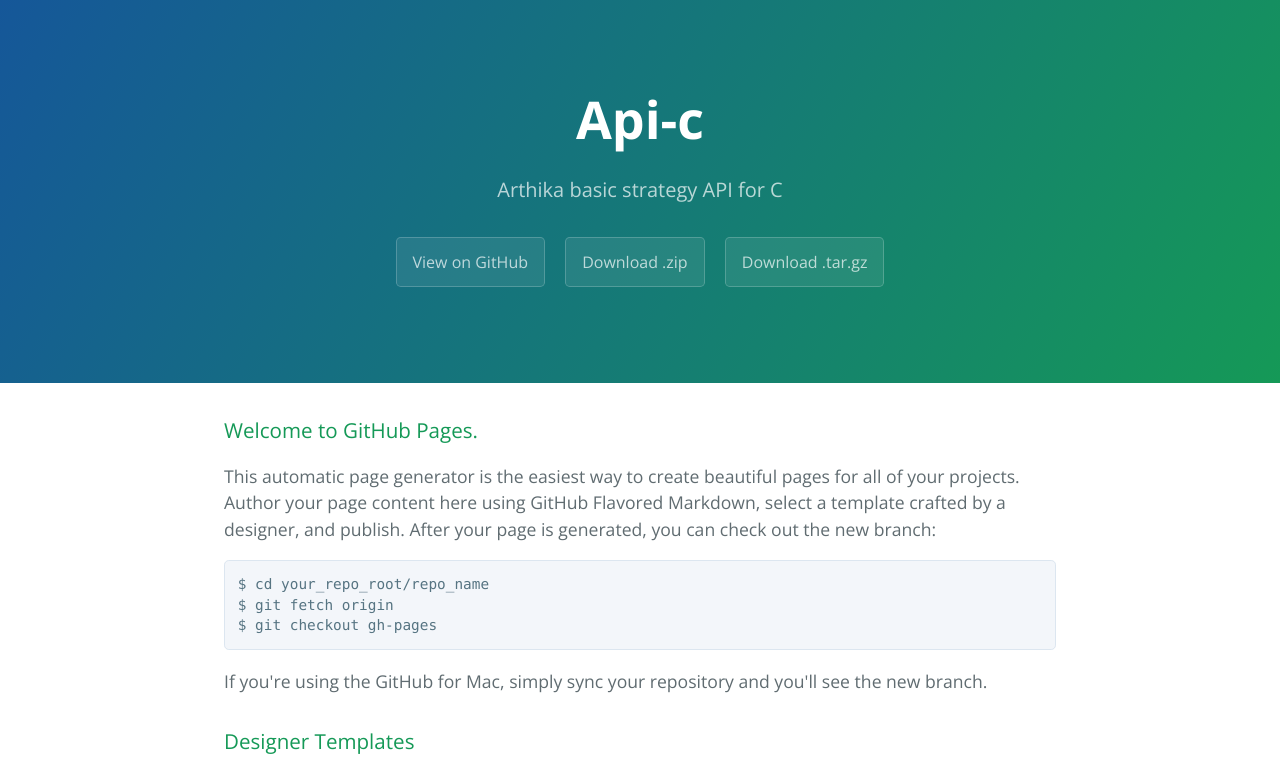
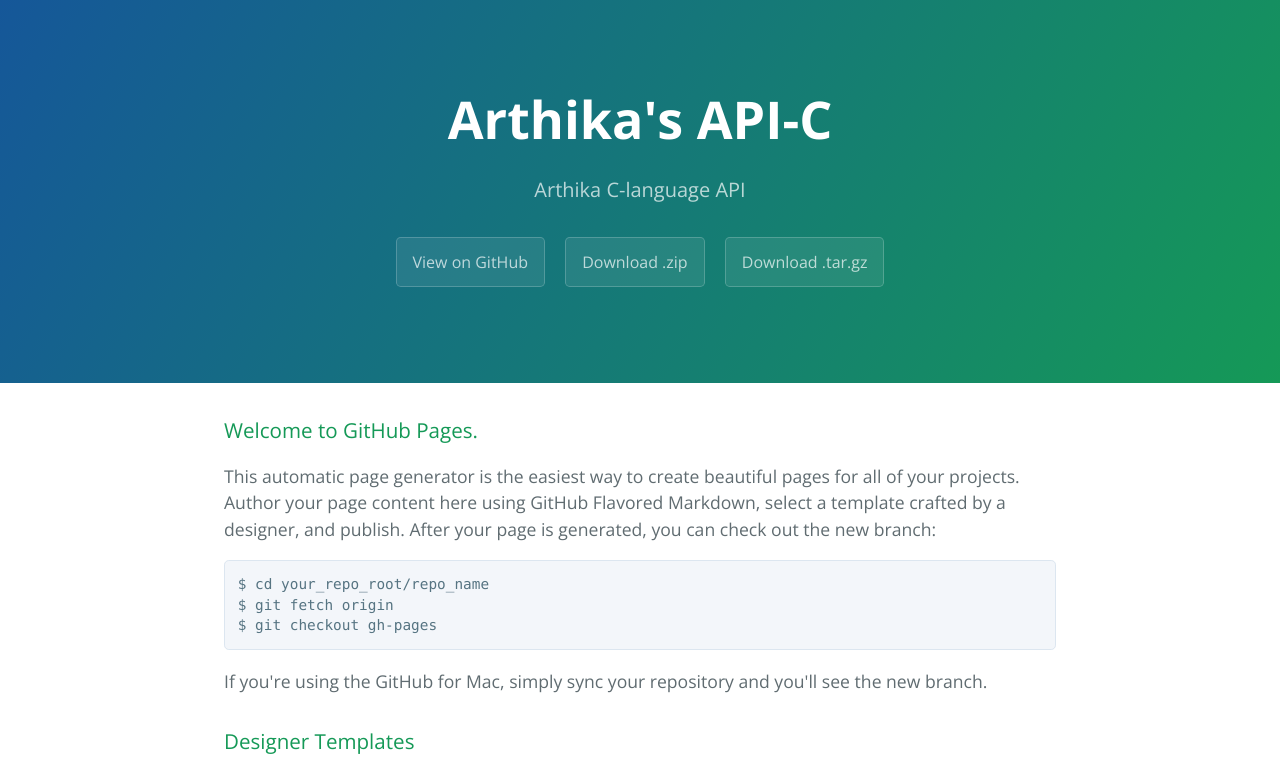
Before and after one commit to Arthika/API-C, a plain HTML site: page index.html in a window 1280 px wide. Shown: the top 772 px of the page. Drawn offline with nearby package versions, Linux system fonts and the light colour scheme.

Commit message:
Update index.html

```diff
--- a/index.html
+++ b/index.html
@@ -11,8 +11,8 @@
   </head>
   <body>
     <section class="page-header">
-      <h1 class="project-name">Api-c</h1>
-      <h2 class="project-tagline">Arthika basic strategy API for C</h2>
+      <h1 class="project-name">Arthika's API-C</h1>
+      <h2 class="project-tagline">Arthika C-language API</h2>
       <a href="https://github.com/Arthika/API-C" class="btn">View on GitHub</a>
       <a href="https://github.com/Arthika/API-C/zipball/master" class="btn">Download .zip</a>
       <a href="https://github.com/Arthika/API-C/tarball/master" class="btn">Download .tar.gz</a>
```
